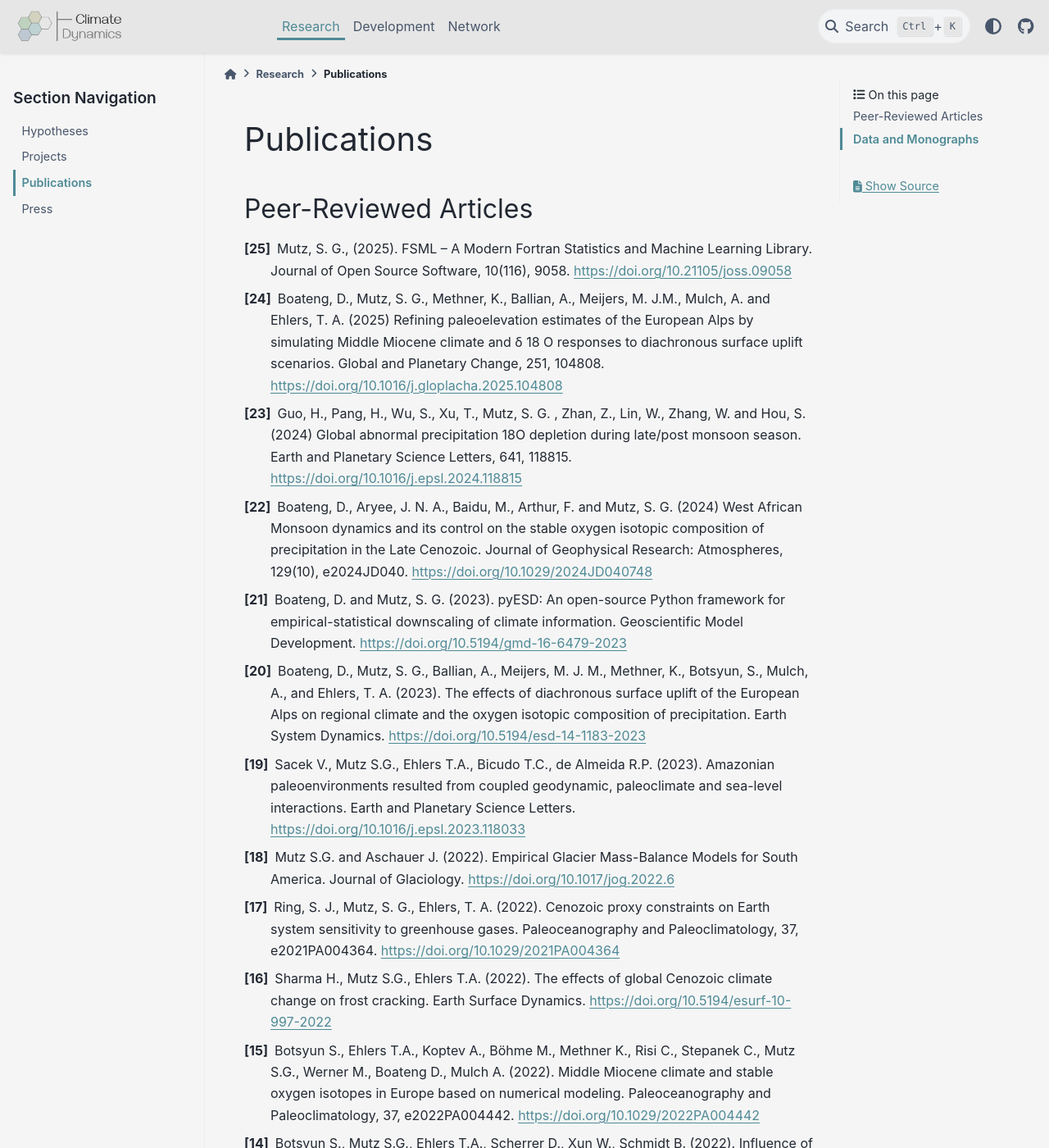
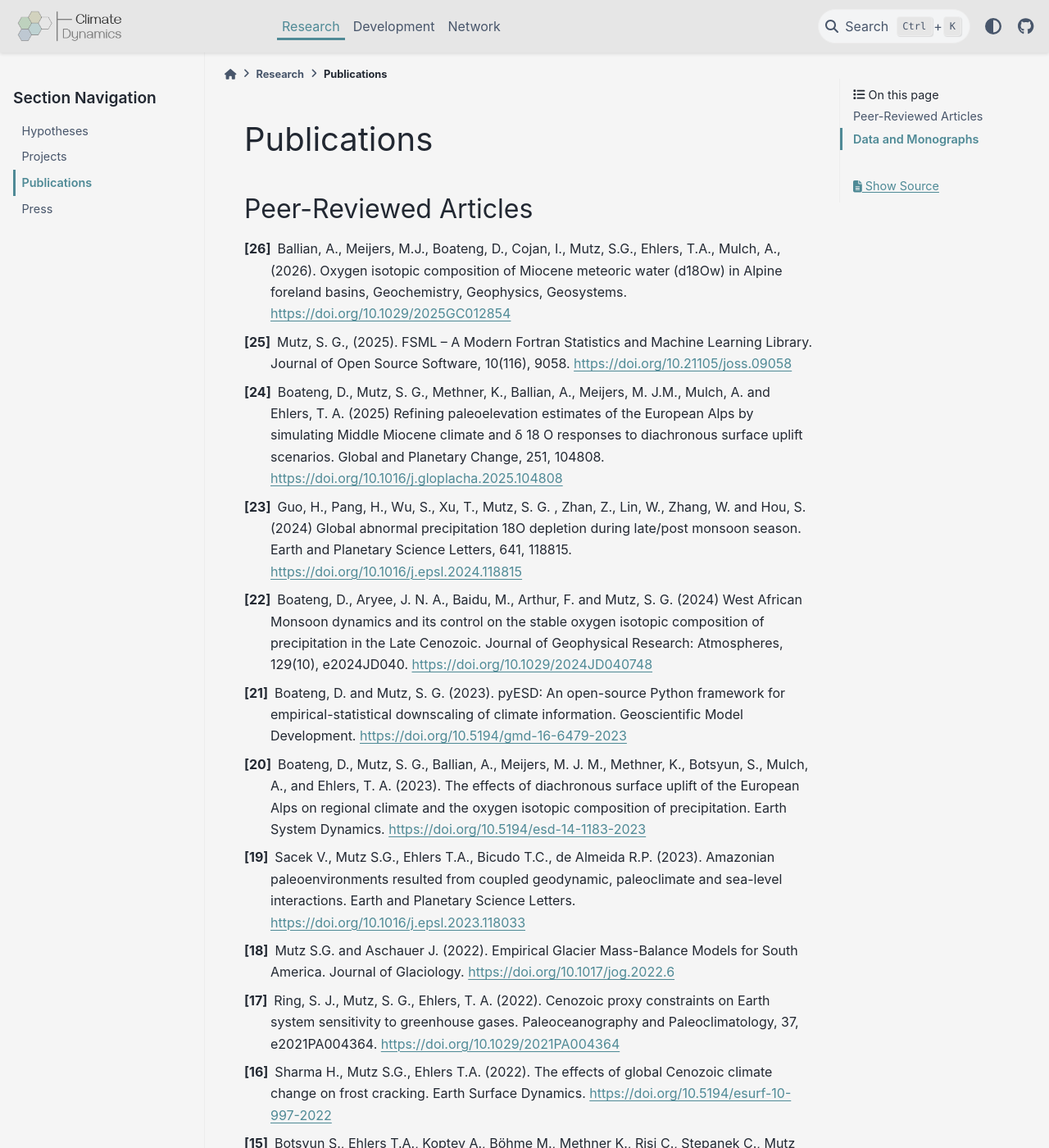
Before and after one commit to Climate-Dynamics/climatedynamics-web, a Sphinx documentation site: the page built from source/res/pub.rst, in a window 1280 px wide and 1400 px high. Shown: the whole window at 82% size. Built offline with Sphinx 7.4.7 and the PyData theme 0.15.4, drawn with Linux system fonts in a browser that asks for light colours; pages that are not in the unit, such as notebooks, are missing from menus.

Commit message:
updated members and css

```diff
--- a/source/_static/css/style.css
+++ b/source/_static/css/style.css
@@ -24,3 +24,17 @@ html[data-theme="dark"] img {
 .bd-sidebar {
     width: 250px;
 }
+
+
+
+
+/* Don't show the "This Page" / local TOC on source pages */
+.sidebar-secondary-item div[role="note"][aria-label="source link"] h3 {
+    display: none;
+}
+/* Show a simple "show source"; no bullet point */
+.sidebar-secondary-item div[role="note"][aria-label="source link"] ul {
+    list-style: none;
+    padding-left: 0;
+    margin-left: 0;
+}
--- a/source/conf.py
+++ b/source/conf.py
@@ -9,8 +9,7 @@ import pydata_sphinx_theme
 # sphinx extensions
 extensions = [
 #    "sphinx_design",
-    "sphinx.ext.intersphinx",
-    "sphinxcontrib.youtube"
+    "sphinx.ext.intersphinx"
  ]
 
 # source_suffix = ['.rst', '.md']
--- a/source/res/pub.rst
+++ b/source/res/pub.rst
@@ -3,6 +3,8 @@ Publications
 
 Peer-Reviewed Articles
 ----------------------
+
+.. [26] Ballian, A., Meijers, M.J., Boateng, D., Cojan, I., Mutz, S.G., Ehlers, T.A., Mulch, A., (2026). Oxygen isotopic composition of Miocene meteoric water (d18Ow) in Alpine foreland basins, Geochemistry, Geophysics, Geosystems. https://doi.org/10.1029/2025GC012854
 
 .. [25] Mutz, S. G., (2025). FSML – A Modern Fortran Statistics and Machine Learning Library. Journal of Open Source Software, 10(116), 9058. https://doi.org/10.21105/joss.09058
 
```
Also changed, not shown: source/net/ppl.rst (+25 -16 lines), source/net/img/hagenbourger.jpg (added).
